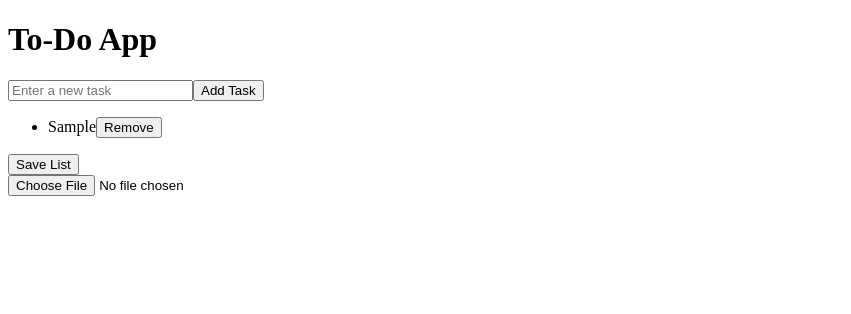
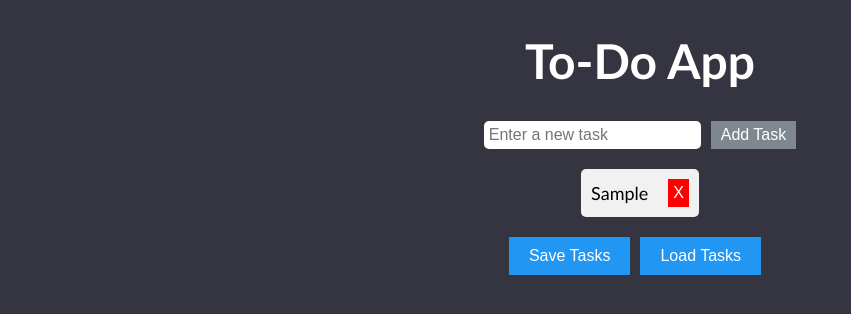
Before and after one commit to TheExParrot/React-To-Do-App, a React (Create React App) app: page / in a window 1280 px wide. Both pictures are taken after typing "Sample" into the empty fields and a click on the button "Add Task". Shown: the top 314 px of the page, without its empty margins (0-851 px from the left). Built offline with nearby package versions, Linux system fonts and the light colour scheme.

Commit message:
Added App.css, changed formatting

```diff
--- /dev/null
+++ b/src/App.css
@@ -0,0 +1,112 @@
+/* default values */
+body {
+    font-size: 18px;
+    text-align: center;
+    font-family: Calibri, sans-serif;
+    background-color: rgba(52,53,65);
+}
+
+h1 {
+    font-size: 48px;
+    color: white;
+    font-weight: bold;
+}
+
+.task-list-container {
+    display: flex;
+    flex-direction: column;
+    align-items: center;
+}
+
+.task-list {
+    list-style-type: none;
+    padding: 0;
+    margin: 0;
+}
+
+.task-list li {
+    display: flex;
+    align-items: center;
+    justify-content: space-between;
+    margin-bottom: 10px;
+    background-color: #f1f1f1;
+    padding: 10px;
+    border-radius: 5px;
+}
+
+.task-list li button {
+    color: white;
+    background-color: red;
+    border: none;
+    padding: 5px;
+    font-size: 16px;
+    cursor: pointer;
+    margin-left: 10px;
+}
+
+.task-list li span {
+    margin-right: 10px;
+}
+
+
+.task-list li button:hover {
+    background-color: darkred;
+}
+
+.task-input {
+    margin-bottom: 10px;
+    padding: 5px;
+    border: none;
+    border-radius: 5px;
+    font-size: 16px;
+}
+
+.button-container {
+    display: flex;
+    justify-content: center;
+    margin-top: 10px;
+}
+
+.button-container button {
+    color: white;
+    background-color: #2196f3;
+    border: none;
+    padding: 10px 20px;
+    font-size: 16px;
+    cursor: pointer;
+    margin-right: 10px;
+}
+
+.button-container button:hover {
+    background-color: #1976d2;
+}
+
+.button-container button:focus {
+    outline: none;
+}
+
+.input-container {
+    display: flex;
+    align-items: center;
+    justify-content: space-between;
+    margin-bottom: 10px;
+}
+
+.task-input {
+    flex: 1;
+    margin-right: 10px;
+    padding: 5px;
+    border: none;
+    border-radius: 5px;
+    font-size: 16px;
+}
+
+.add-button {
+    color: white;
+    background-color: #7f888f;
+    border: none;
+    padding: 5px 10px;
+    margin-top: -10px;
+    font-size: 16px;
+    cursor: pointer;
+}
--- a/src/App.js
+++ b/src/App.js
@@ -2,6 +2,8 @@ import React, {useState} from 'react';
 import TaskList from "./TaskList";
 import SaveButton from "./SaveButton";
 import LoadButton from "./LoadButton";
+import './App.css';
+
 
 /**
  * App Component - Acts as the main manager of the application
@@ -44,13 +46,17 @@ const App = () => {
     return (
         <div>
             <h1>To-Do App</h1>
-            <TaskList
-                tasks={tasks}
-                handleAddTask={handleAddTask}
-                handleRemoveTask={handleRemoveTask}
-            />
-            <SaveButton tasks={tasks}/>
-            <LoadButton handleLoad={handleLoad}/>
+            <div className="task-list-container">
+                <TaskList
+                    tasks={tasks}
+                    handleAddTask={handleAddTask}
+                    handleRemoveTask={handleRemoveTask}
+                />
+                <div className="button-container">
+                    <SaveButton tasks={tasks} />
+                    <LoadButton handleLoad={handleLoad} />
+                </div>
+            </div>
         </div>
     );
 };
--- a/src/LoadButton.js
+++ b/src/LoadButton.js
@@ -1,9 +1,17 @@
-import React from 'react';
+import React, {useRef} from 'react';
 
 /**
  * LoadButton Component - Contains the Load Button and functionality
  */
 const LoadButton = ({ handleLoad }) => {
+
+    // Create reference object
+    const fileInputRef = useRef(null);
+
+    // Handle displayed button 'Load Tasks' click
+    const handleButtonClick = () => {
+        fileInputRef.current.click();
+    };
 
     // Function to handle loading the file and changing contents
     const handleFileChange = (e) => {
@@ -16,12 +24,20 @@ const LoadButton = ({ handleLoad }) => {
             handleLoad(content);
         };
         reader.readAsText(file);
-
     };
 
     return (
         <div>
-            <input type="file" onChange={handleFileChange} accept=".json" />
+            <button className="load-button" onClick={handleButtonClick}>
+                Load Tasks
+            </button>
+            <input
+                ref={fileInputRef}
+                type="file"
+                onChange={handleFileChange}
+                accept=".json"
+                style={{ display: 'none' }}
+            />
         </div>
     );
 };
--- a/src/SaveButton.js
+++ b/src/SaveButton.js
@@ -17,7 +17,7 @@ const SaveButton = ({ tasks }) => {
         document.body.removeChild(element);
     };
 
-    return <button onClick={handleSave}>Save List</button>;
+    return <button onClick={handleSave}>Save Tasks</button>;
 };
 
 export default SaveButton;
--- a/src/TaskList.js
+++ b/src/TaskList.js
@@ -36,26 +36,31 @@ const TaskList = ({ tasks, handleAddTask, handleRemoveTask }) => {
 
     // HTML Return
     return (
-        <div>
+        <div className="task-list-container">
+            <div className="input-container">
                 <input
                     type="text"
+                    className="task-input"
                     value={newTask}
                     onChange={handleInputChange}
                     onKeyDown={handleKeyPress}
                     placeholder="Enter a new task"
                 />
-            <button onClick={addTask}>Add Task</button>
+                <button className="add-button" onClick={addTask}>Add Task</button>
+            </div>
 
-            <ul>
+            <ul className="task-list">
                 {tasks.map((task, index) => (
-                    <li key={index}>
-                        {task}
-                        <button onClick={() => removeTask(index)}>Remove</button>
+                    <li key={index} className="task-item">
+                        <span>{task}</span>
+                        <button className="remove-button" onClick={() => removeTask(index)}>X</button>
                     </li>
                 ))}
             </ul>
         </div>
     );
+
+
 };
 
 export default TaskList;
```
Lines whose indentation alone changed are shown as unchanged.
